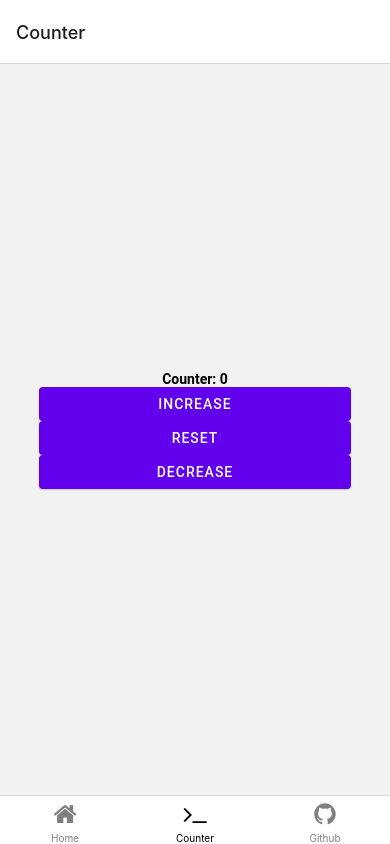
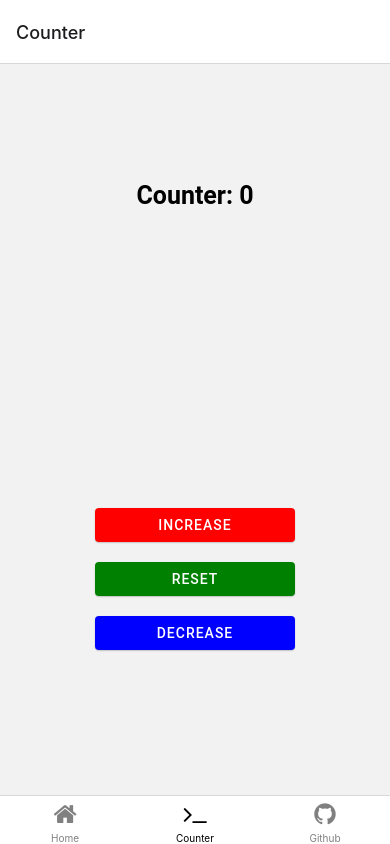
Before and after one commit to RN-BoilerPlate/RN-BoilerPlate, a React Native app in the folder RN_BoilerPlate/: screen /Counter in a window 390 px wide. Built offline with nearby package versions, Linux system fonts and the light colour scheme.

Commit message:
Design : add color in botton

```diff
--- a/RN_BoilerPlate/src/screens/Counter.tsx
+++ b/RN_BoilerPlate/src/screens/Counter.tsx
@@ -26,13 +26,22 @@ const Counter: React.FC = () => {
     <View style={styles.view}>
       <Text style={styles.boldText}>Counter: {number}</Text>
       <View style={styles.buttonView}>
-        <Button mode="contained" style={styles.button} onPress={onIncrease}>
+        <Button
+          mode="contained"
+          style={[styles.button, {backgroundColor: 'red'}]}
+          onPress={onIncrease}>
           Increase
         </Button>
-        <Button mode="contained" style={styles.button} onPress={onReset}>
+        <Button
+          mode="contained"
+          style={[styles.button, {backgroundColor: 'green'}]}
+          onPress={onReset}>
           Reset
         </Button>
-        <Button mode="contained" style={styles.button} onPress={onDecrease}>
+        <Button
+          mode="contained"
+          style={[styles.button, {backgroundColor: 'blue'}]}
+          onPress={onDecrease}>
           Decrease
         </Button>
       </View>
@@ -41,11 +50,16 @@ const Counter: React.FC = () => {
 };
 
 export const styles = StyleSheet.create({
-  contributor: {marginBottom: '2%'},
   view: {flex: 1, justifyContent: 'center', alignItems: 'center'},
-  buttonView: {display: 'flex', flexDirection: 'column'},
-  boldText: {fontWeight: 'bold'},
-  button: {flexShrink: 1, width: '80vw'},
+  buttonView: {flex: 1, flexDirection: 'column'},
+  boldText: {
+    flex: 1,
+    fontSize: 25,
+    color: 'black',
+    fontWeight: 'bold',
+    marginTop: '30%',
+  },
+  button: {width: 200, marginTop: 20, color: 'white'},
 });
 
 export default Counter;
```
